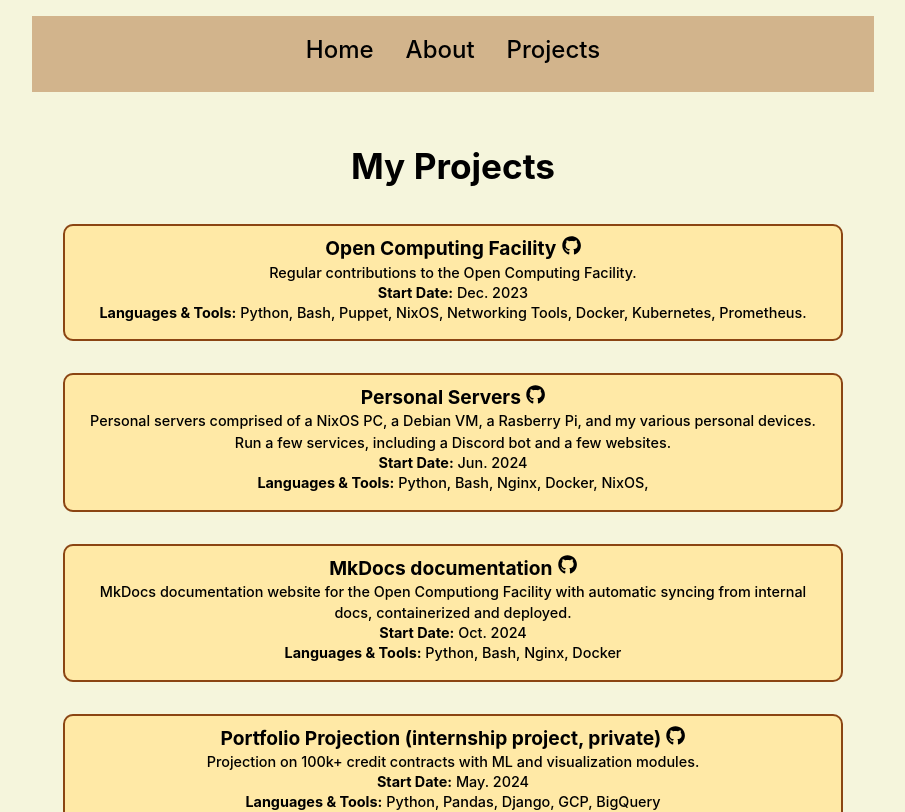
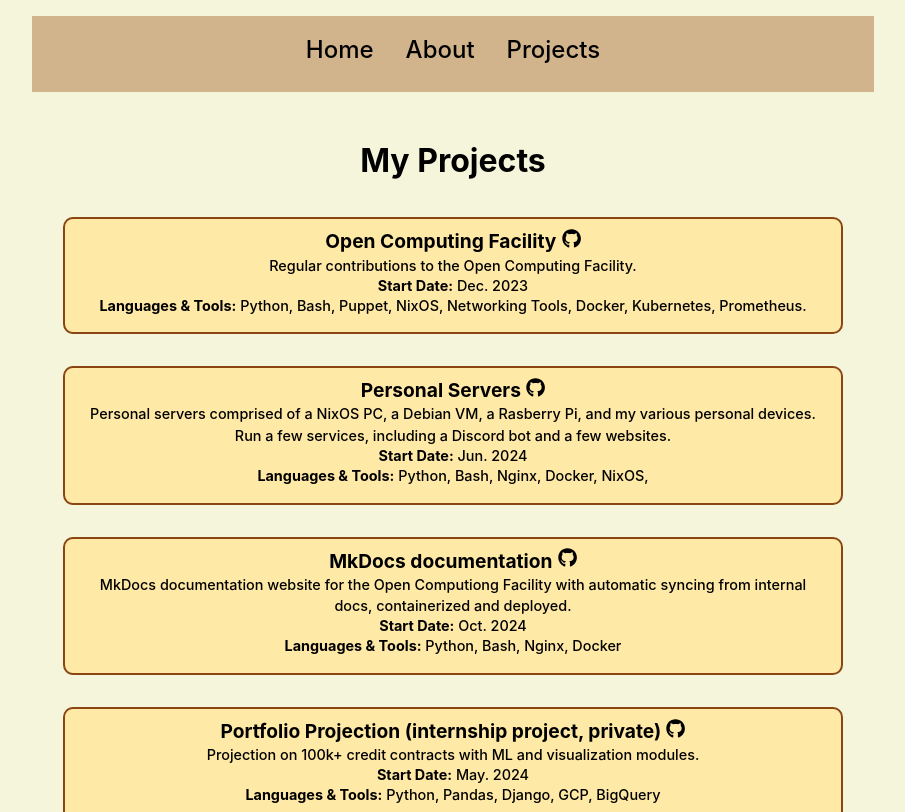
Before and after one commit to Storce/joewang.me, a React (Vite) app: page /project in a window 1280 px wide. Shown: the top 812 px of the page, without its empty margins (187-1092 px from the left). Built offline with nearby package versions, Linux system fonts and the light colour scheme.

Commit message:
feat: smaller heading & nav bar

```diff
--- a/src/index.css
+++ b/src/index.css
@@ -43,7 +43,7 @@
   padding-top: 1rem;
   padding-left: 2rem;
   padding-right: 2rem;
-  font-size: 1.5rem;
+  font-size: 1.2rem;
   font-weight: bold;
   justify-content: center;
   /* Center the nav bar */
@@ -88,7 +88,7 @@
 
 /* Add any additional styles below */
 .heading1 {
-  font-size: 2.2rem;
+  font-size: 2.0rem;
   font-weight: bold;
 }
 
```
